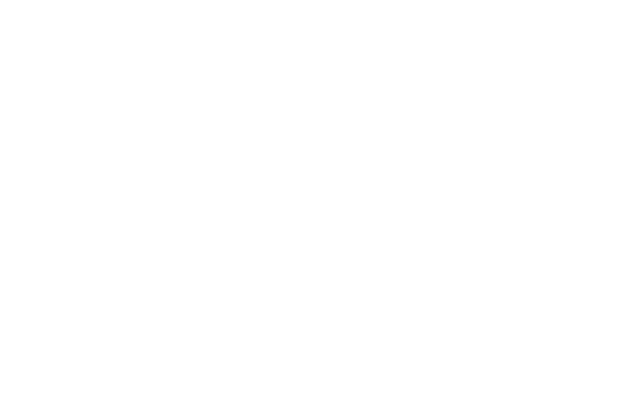
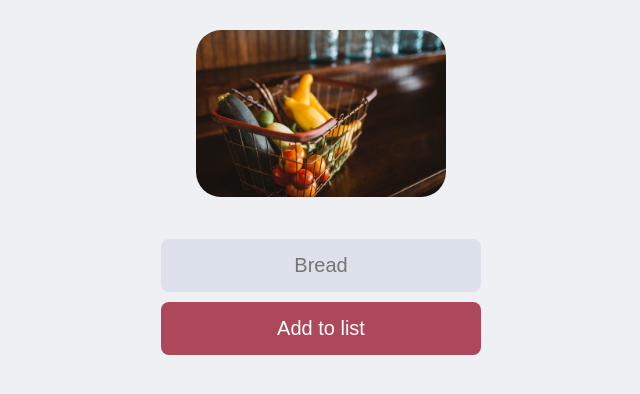
Before and after one commit to FBetulDemir/shopping-list, a plain HTML site: page index.html in a window 1280 px wide. Shown: the whole page, without its empty margins (319-959 px from the left). Drawn offline with Linux system fonts and the light colour scheme.

Commit message:
Added firebase

```diff
--- a/index.html
+++ b/index.html
@@ -3,9 +3,15 @@
 <head>
     <meta charset="UTF-8">
     <meta name="viewport" content="width=device-width, initial-scale=1.0">
+    <link rel="stylesheet" href="styles/index.css">
     <title>Shopping List</title>
 </head>
 <body>
-
+    <div class="wrapper">
+        <img src="images/grocery.jpg" alt="">
+        <input type="text" id="input-field" placeholder="Bread">
+        <button id="add-button">Add to list</button>
+    </div>
+    <script src="index.js" type="module"></script>
 </body>
 </html>
--- /dev/null
+++ b/index.js
@@ -0,0 +1,15 @@
+// https://shopping-list-40f3b-default-rtdb.europe-west1.firebasedatabase.app/
+
+import { initializeApp } from "https://www.gstatic.com/firebasejs/9.15.0/firebase-app.js"
+import {getDatabase, ref, push} from "https://www.gstatic.com/firebasejs/9.15.0/firebase-database.js"
+
+const inputFieldEl = document.getElementById("input-field")
+const addButtonEl = document.getElementById("add-button")
+
+const appSettings = {
+    databaseURL: "https://shopping-list-40f3b-default-rtdb.europe-west1.firebasedatabase.app/"
+}
+
+const app = initializeApp(appSettings)
+const database = getDatabase(app)
+const shoppingListInDB = ref(database, "shoppingList")
--- a/styles/index.css
+++ b/styles/index.css
@@ -0,0 +1,44 @@
+html, body {
+    box-sizing: border-box;
+    margin: 0;
+    padding: 0;
+    font-family: 'Rubik', sans-serif;
+    background-color: #EEF0F4;
+}
+
+.wrapper {
+    display: flex;
+    flex-direction: column;
+    max-width: 320px;
+    margin: 30px auto;
+}
+
+img {
+    width: 250px;
+    margin: 0 auto;
+    border-radius: 25px;
+    margin-bottom: 10%;
+}
+
+input {
+    color: #432000;
+    background-color: #DCE1EB;
+    border: 0;
+    padding: 15px;
+    border-radius: 8px;
+    font-size: 20px;
+    text-align: center;
+    font-family: 'Rubik', sans-serif;
+    margin: 10px 0;
+}
+
+button {
+    color: #FDFDFD;
+    background-color: #AC485A;
+    border: 0;
+    padding: 15px;
+    border-radius: 8px;
+    font-size: 20px;
+    text-align: center;
+    font-family: 'Rubik', sans-serif;
+}
```
Also changed, not shown: images/grocery.jpg (added).
